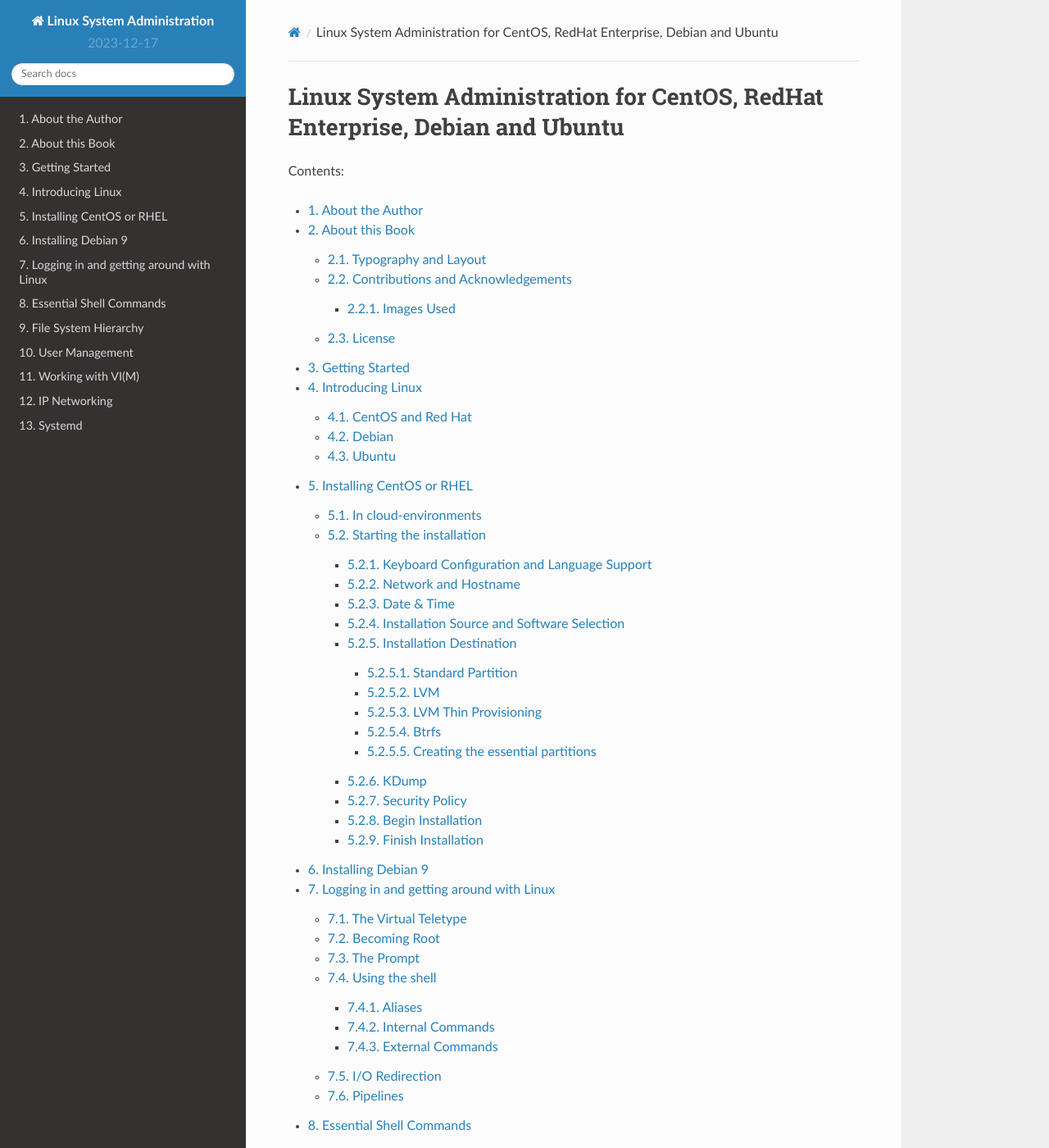
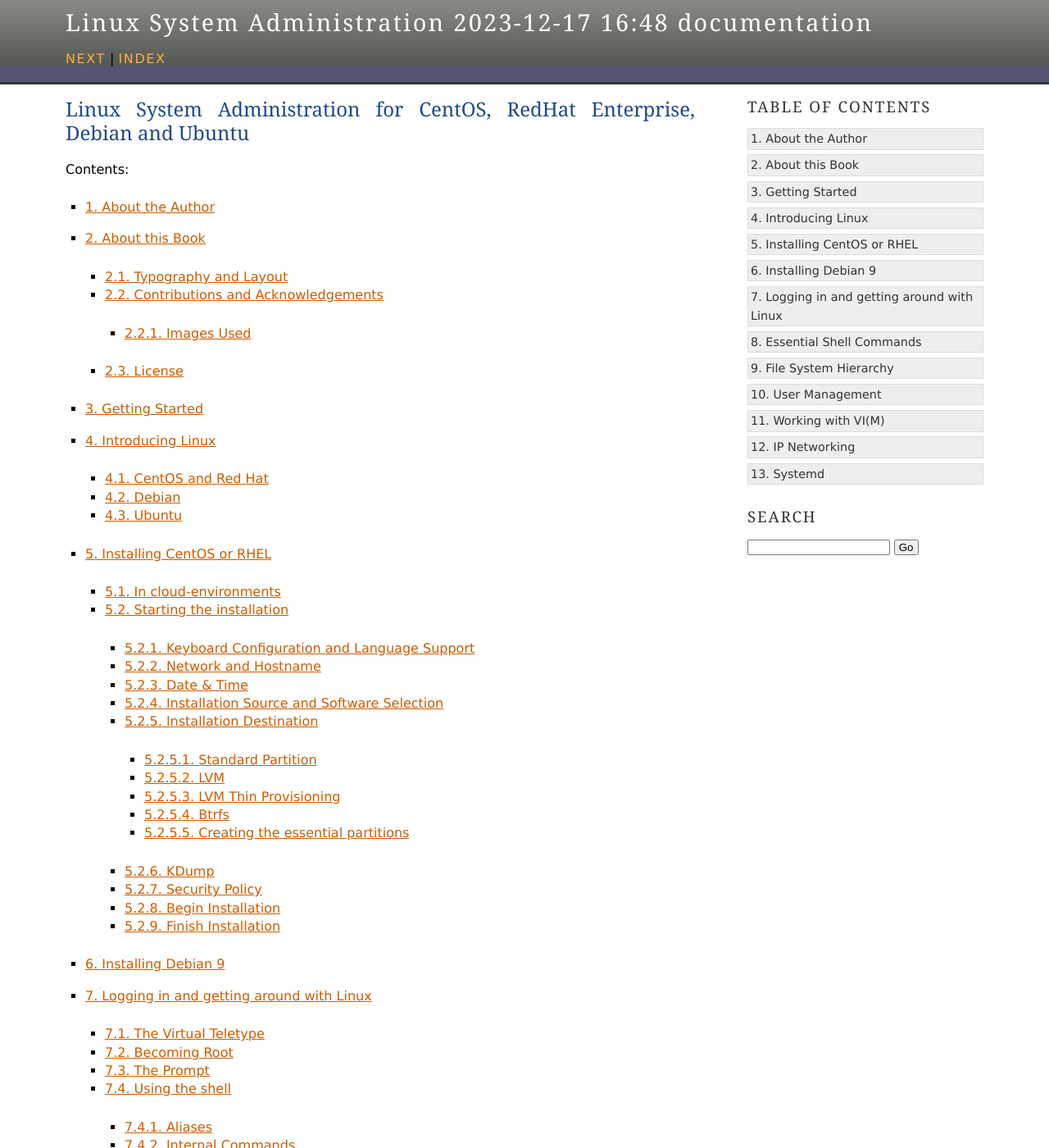
Before and after one commit to sigio/sysadminbook, a Sphinx documentation site: the page built from source/index.rst, in a window 1280 px wide and 1400 px high. Shown: the whole window at 82% size. Built offline with Sphinx 7.4.7, drawn with Linux system fonts in a browser that asks for light colours; some of the changed text lies outside the part shown.

Commit message:
Sphinx 6.x style

```diff
--- a/source/conf.py
+++ b/source/conf.py
@@ -70,7 +70,7 @@ release = now.strftime("%Y-%m-%d %H:%M")
 #
 # This is also used if you do content translation via gettext catalogs.
 # Usually you set "language" from the command line for these cases.
-language = None
+language = 'en'
 
 # There are two options for replacing |today|: either, you set today to some
 # non-false value, then it is used:
@@ -123,8 +123,8 @@ todo_include_todos = True
 # The theme to use for HTML and HTML Help pages.  See the documentation for
 # a list of builtin themes.
 #
-#html_theme = 'alabaster'
-html_theme = "sphinx_rtd_theme"
+html_theme = 'agogo'
+#html_theme = "sphinx_rtd_theme"
 
 
 # Theme options are theme-specific and customize the look and feel of a theme
```
Also changed, not shown: 1 other file.
